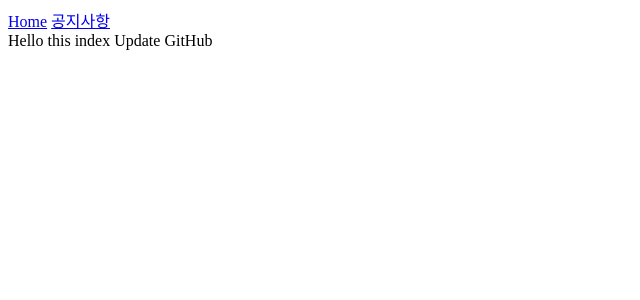
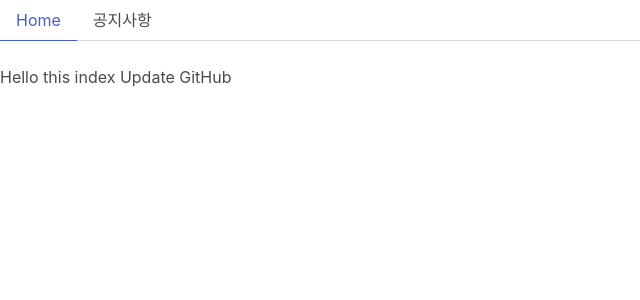
Before and after one commit to brokerbong/MealSelector, a Flask app: page / in a window 1280 px wide. Shown: the top 300 px of the page, without its empty margins (0-640 px from the left). Run offline with Flask 3, Linux system fonts and the light colour scheme.

Commit message:
Update base.html

```diff
--- a/templates/base.html
+++ b/templates/base.html
@@ -3,14 +3,16 @@
 <head>
     <meta charset="UTF-8">
     <meta name="viewport" content="width=device-width, initial-scale=1.0">
-    <title>{% block title %}My Website{% endblock %}</title>
+    <title>{% block title %}귀차니즘{% endblock %}</title>
+    <link rel="stylesheet" href="https://cdn.jsdelivr.net/npm/bulma@0.9.4/css/bulma.min.css">
 </head>
 <body>
-
-    <nav>
-        <a href="/">Home</a>
-        <a href="/notice">공지사항</a>
-    </nav>
+    <div class="tabs">
+      <ul>
+        <li class="is-active"><a href="/">Home</a></li>
+        <li><a href="/notice">공지사항</a></li>
+      </ul>
+    </div>
 
     <div>
         {% block content %}{% endblock %}
```
